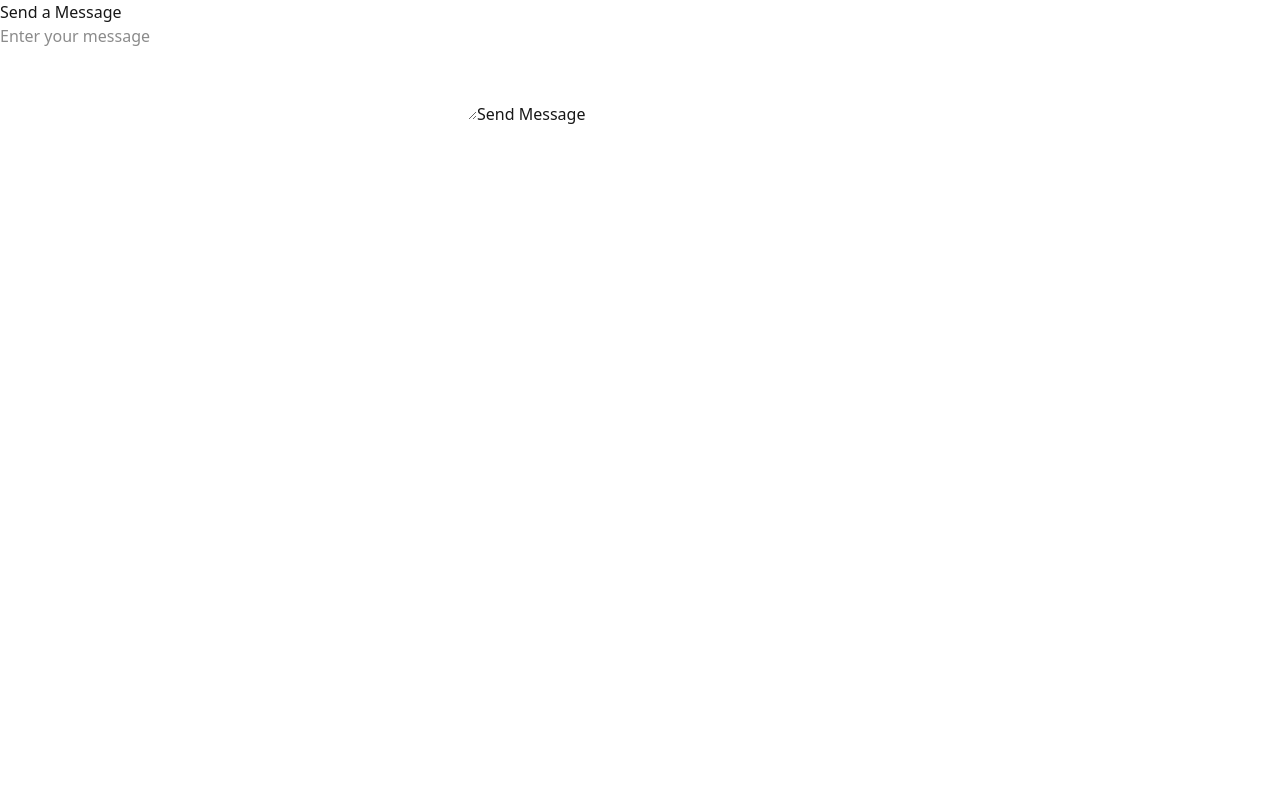
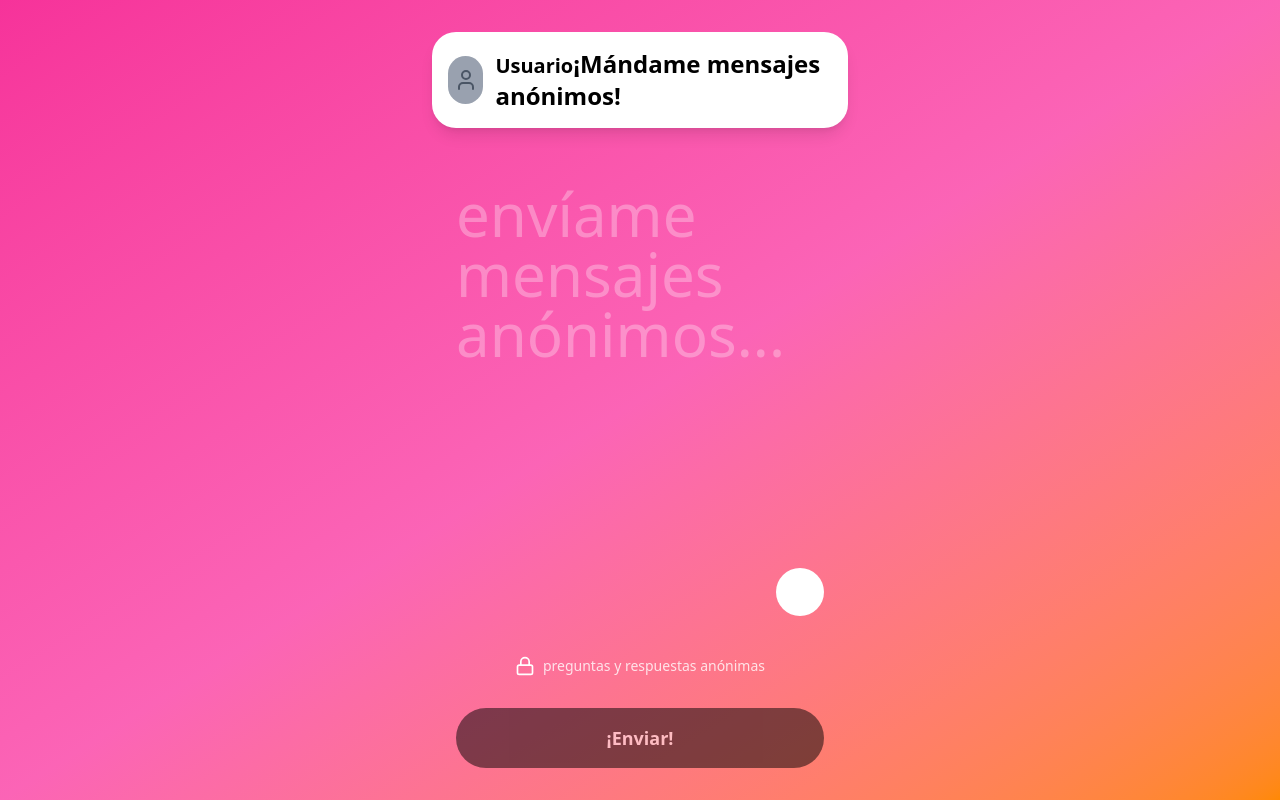
Before and after one commit to JoelChinoP/automatization-gossip, a Next.js app: page /message in a window 1280 px wide. Built offline with nearby package versions, Linux system fonts and the light colour scheme.

Commit message:
refactor: reorganizar la vista de envío de mensajes y mejorar la página de inicio

```diff
--- a/src/app/message/page.tsx
+++ b/src/app/message/page.tsx
@@ -1,24 +1,32 @@
 'use client'
-import { useState } from 'react';
+import { useState, useEffect } from 'react';
+import { useMessage } from '@/hooks/useMessage';
+import { useLocalStorage } from '@/hooks/useLocalStorage';
+import AnonymousMessageLayout from '@/components/templates/AnonymousMessageLayout';
 
 const SendMessageView = () => {
-  const [message, setMessage] = useState('');
+  const { sendMessage, isLoading } = useMessage();
+  const [username, setUsername] = useLocalStorage<string>('username', '');
+  const [isClient, setIsClient] = useState(false);
 
-  const handleSubmit = (event: React.FormEvent<HTMLFormElement>) => {
-    event.preventDefault();
+  // Evita errores de hidratación
+  useEffect(() => {
+    setIsClient(true);
+  }, []);
+
+  // Si el usuario no tiene un nombre guardado, usamos uno predeterminado
+  const displayName = isClient && username ? username : 'Usuario';
+
+  const handleSendMessage = (message: string) => {
+    sendMessage(message);
     console.log('Message sent:', message);
-    // Add logic here to send the message, e.g., via API call
-    setMessage(''); // Clear the textarea after sending
   };
 
   return (
-    <div>
-      <h1>Send a Message</h1>
-      <form onSubmit={handleSubmit}>
-        <textarea value={message} onChange={(e) => setMessage(e.target.value)} rows={4} cols={50} placeholder="Enter your message"></textarea>
-        <button type="submit">Send Message</button>
-      </form>
-    </div>
+    <AnonymousMessageLayout
+      username={displayName}
+      onSendMessage={handleSendMessage}
+    />
   );
 };
 
--- a/src/app/page.tsx
+++ b/src/app/page.tsx
@@ -1,8 +1,29 @@
+import Link from 'next/link';
+import { GradientBackground } from '@/components/organisms';
+import { Typography } from '@/components/atoms/Typography';
+import { Button } from '@/components/atoms/Button';
 
 export default function Home() {
   return (
-    <h1 className="text-3xl font-bold underline">
-      Hello world!
-    </h1>
+    <GradientBackground>
+      <div className="container mx-auto py-16 px-4 min-h-screen flex flex-col items-center justify-center">
+        <Typography variant="h1" className="text-center mb-8 text-white text-4xl">
+          ¡Bienvenido a Gossip!
+        </Typography>
+
+        <Typography variant="body" className="text-center mb-12 text-white text-xl">
+          La plataforma para enviar y recibir mensajes anónimos
+        </Typography>
+
+        <div className="flex flex-col gap-4 w-full max-w-md">
+          <Link href="/message" className="w-full">
+            <Button variant="primary" className="w-full">
+              Enviar mensaje
+            </Button>
+          </Link>
+
+        </div>
+      </div>
+    </GradientBackground>
   );
 }
```
Also changed, not shown: src/app/anonymous-messages/page.tsx (deleted).
